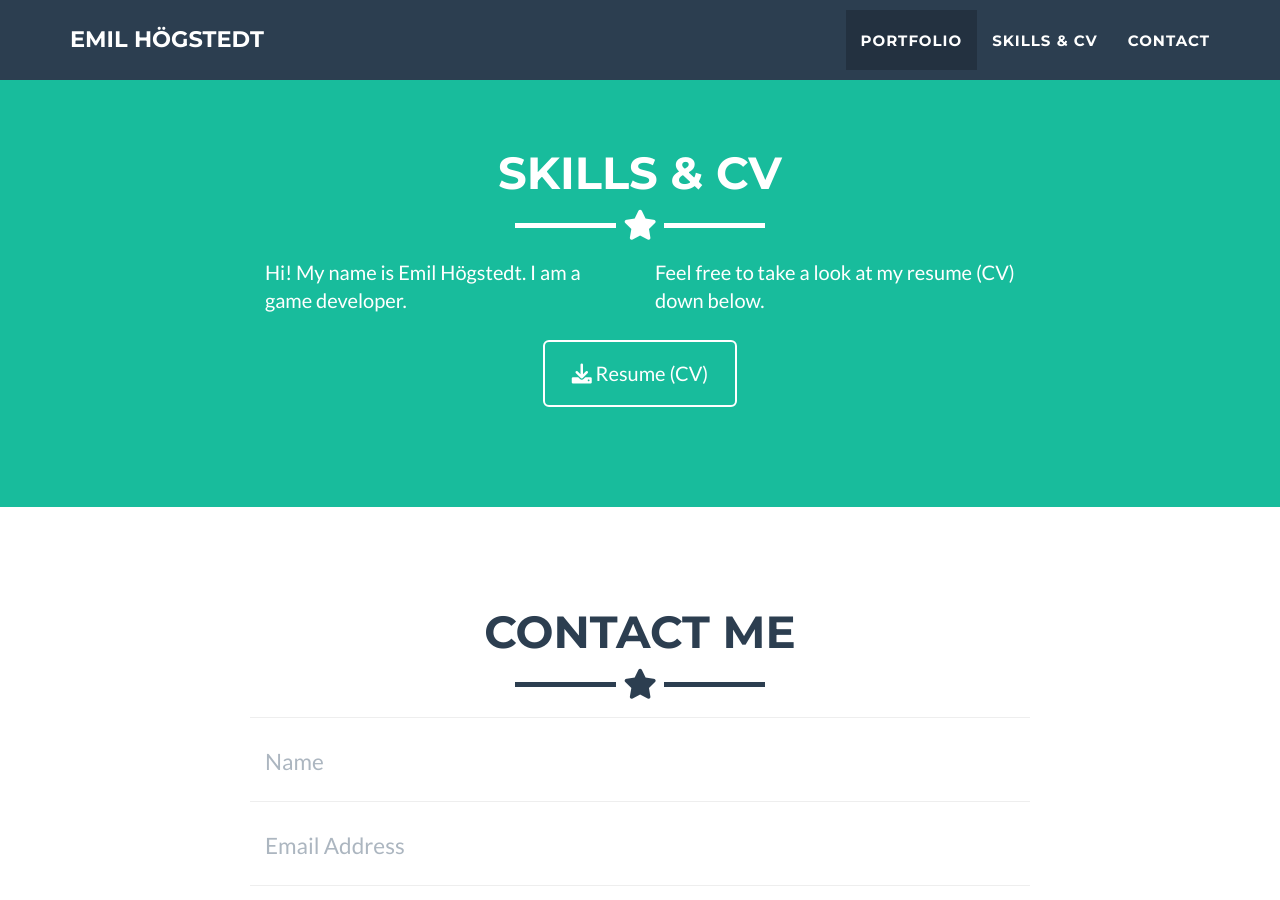
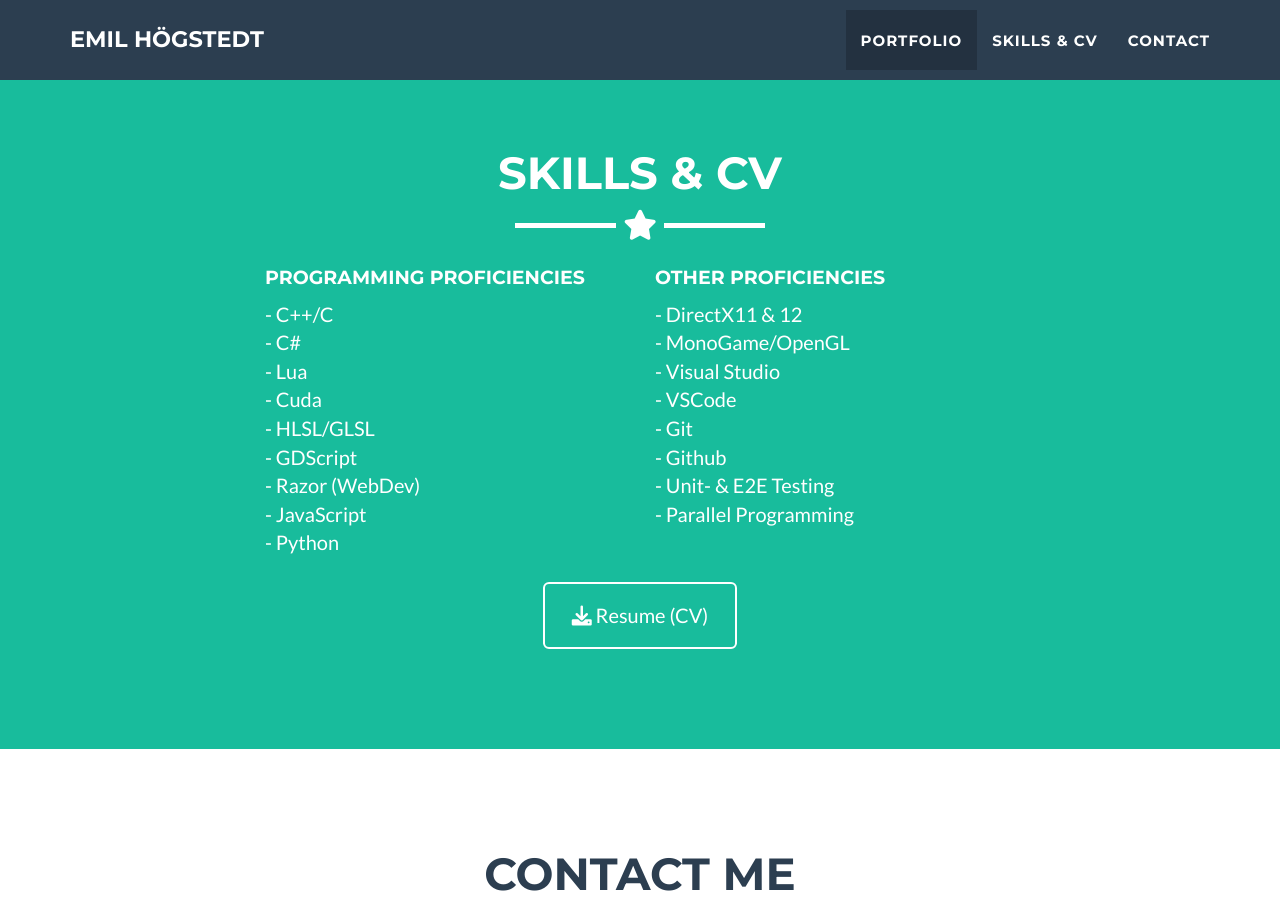
Before and after one commit to EmilHogstedt/EmilHogstedt.github.io, a Jekyll site: the page built from _posts/2023-03-03-Star-Fetchers.markdown, in a window 1280 px wide and 900 px high, scrolled down 1897 px. Built offline with Jekyll 4.4.1, drawn with Linux system fonts in a browser that asks for light colours; some of the changed text lies outside the part shown.

Commit message:
updated about section

```diff
--- a/_config.yml
+++ b/_config.yml
@@ -4,7 +4,7 @@ email: emil.hogstedt@hotmail.com
 url: https://github.com/EmilHogstedt/EmilHogstedt.github.io
 description: "The portfolio of Emil Högstedt. I am a M.Sc graduate with a degree in Software- and Game Development. My passion is creating games and experiences for other people to enjoy. I have work experience in all parts of indie game development, and have thorough knowledge of the backend that makes games run."
 keywords: "your keywords, separated by commas"
-skills: "Gameplay-, UI-, Engine Programmer"
+skills: "Civil Engineer - Programmer - Game Designer"
 meta_author: Emil Högstedt
 
 # Google webmaster tools
--- a/_includes/about.html
+++ b/_includes/about.html
@@ -9,10 +9,31 @@
     </div>
     <div class="row">
       <div class="col-lg-4 col-lg-offset-2">
-        <p>Hi! My name is Emil Högstedt. I am a game developer.</p>
+        <h4>Programming Proficiencies</h4>
+        <p>
+          - C++/C               <br>
+          - C#                  <br>
+          - Lua                 <br>
+          - Cuda                <br>
+          - HLSL/GLSL           <br>
+          - GDScript            <br>
+          - Razor (WebDev)      <br>
+          - JavaScript          <br>
+          - Python              <br>
+        </p>
       </div>
       <div class="col-lg-4">
-        <p>Feel free to take a look at my resume (CV) down below.</p>
+        <h4>Other Proficiencies</h4>
+        <p>
+          - DirectX11 & 12      <br>
+          - MonoGame/OpenGL     <br>
+          - Visual Studio       <br>
+          - VSCode              <br>
+          - Git                 <br>
+          - Github              <br>
+          - Unit- & E2E Testing <br>
+          - Parallel Programming<br>
+        </p>
       </div>
       <div class="col-lg-8 col-lg-offset-2 text-center">
         <a href="..\CV.pdf" class="btn btn-lg btn-outline">
```
